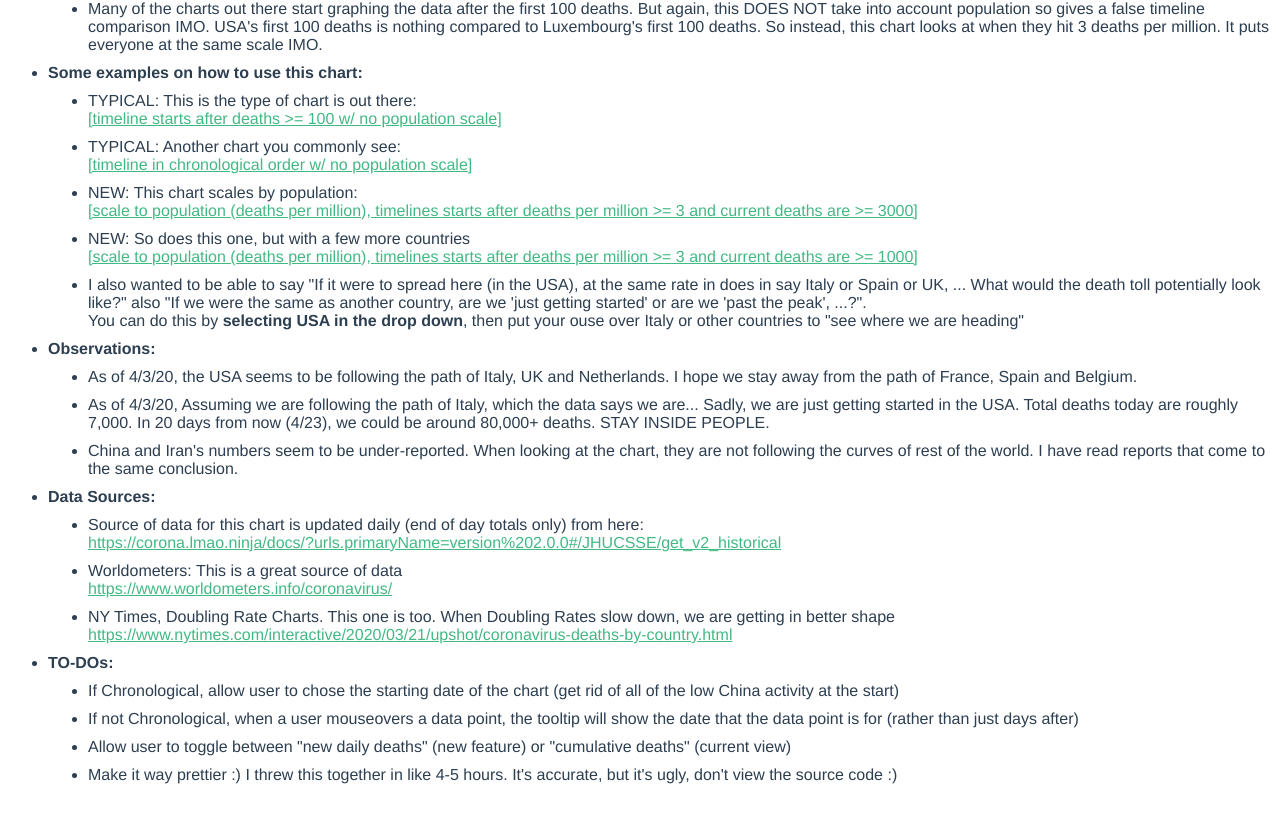
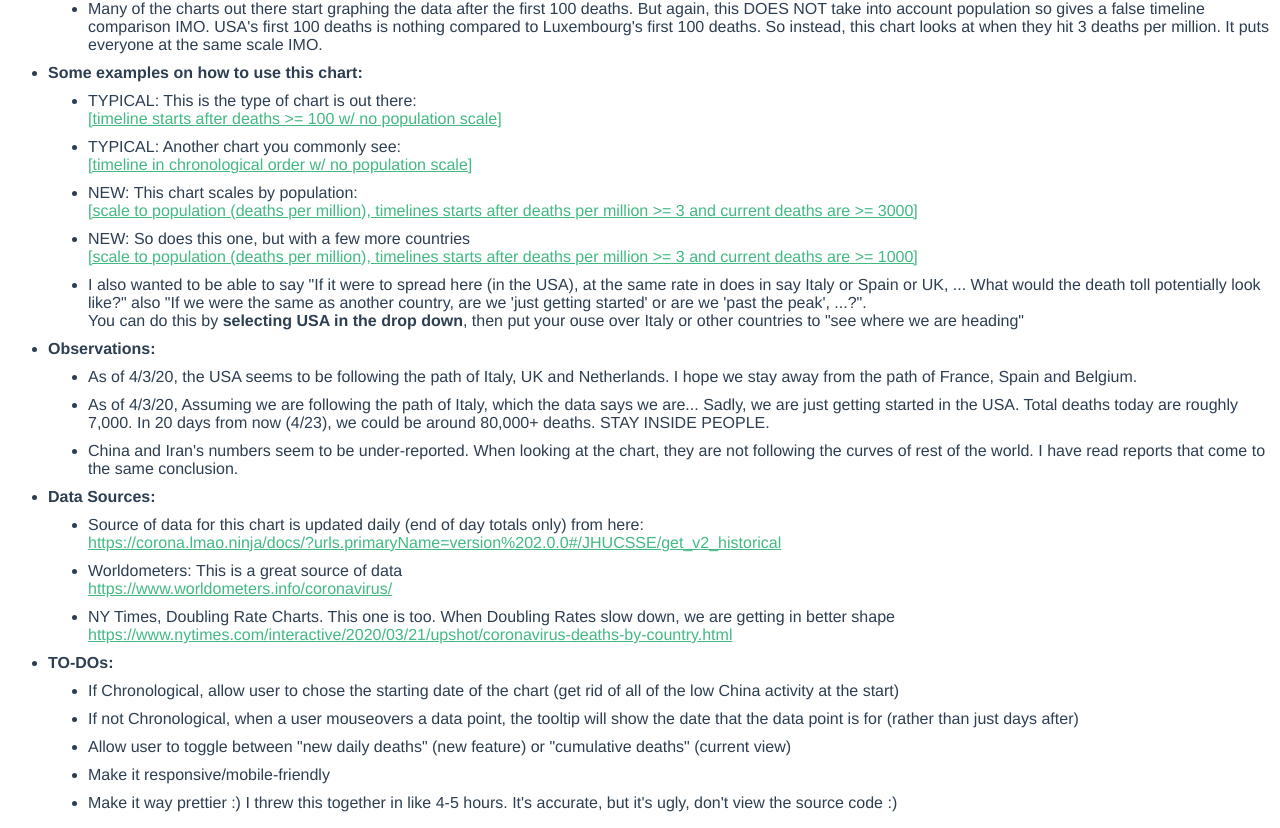
Before and after one commit to markschmidt42/covid-chart, a Vue app: page / in a window 1280 px wide. Shown: the part 265-1093 px from the top of the page. Before the commit the page ends 1065 px from the top, so only its background shows below. Built offline with nearby package versions, Linux system fonts and the light colour scheme; no server answers.

Commit message:
more todos

```diff
--- a/src/components/HelloWorld.vue
+++ b/src/components/HelloWorld.vue
@@ -172,6 +172,7 @@
             the tooltip will show the date that the data point is for (rather than just days after)
           </li>
           <li>Allow user to toggle between "new daily deaths" (new feature) or "cumulative deaths" (current view)</li>
+          <li>Make it responsive/mobile-friendly</li>
           <li>
             Make it way prettier :) I threw this together in like 4-5 hours. It's accurate, but it's ugly,
             don't view the source code :)
```
